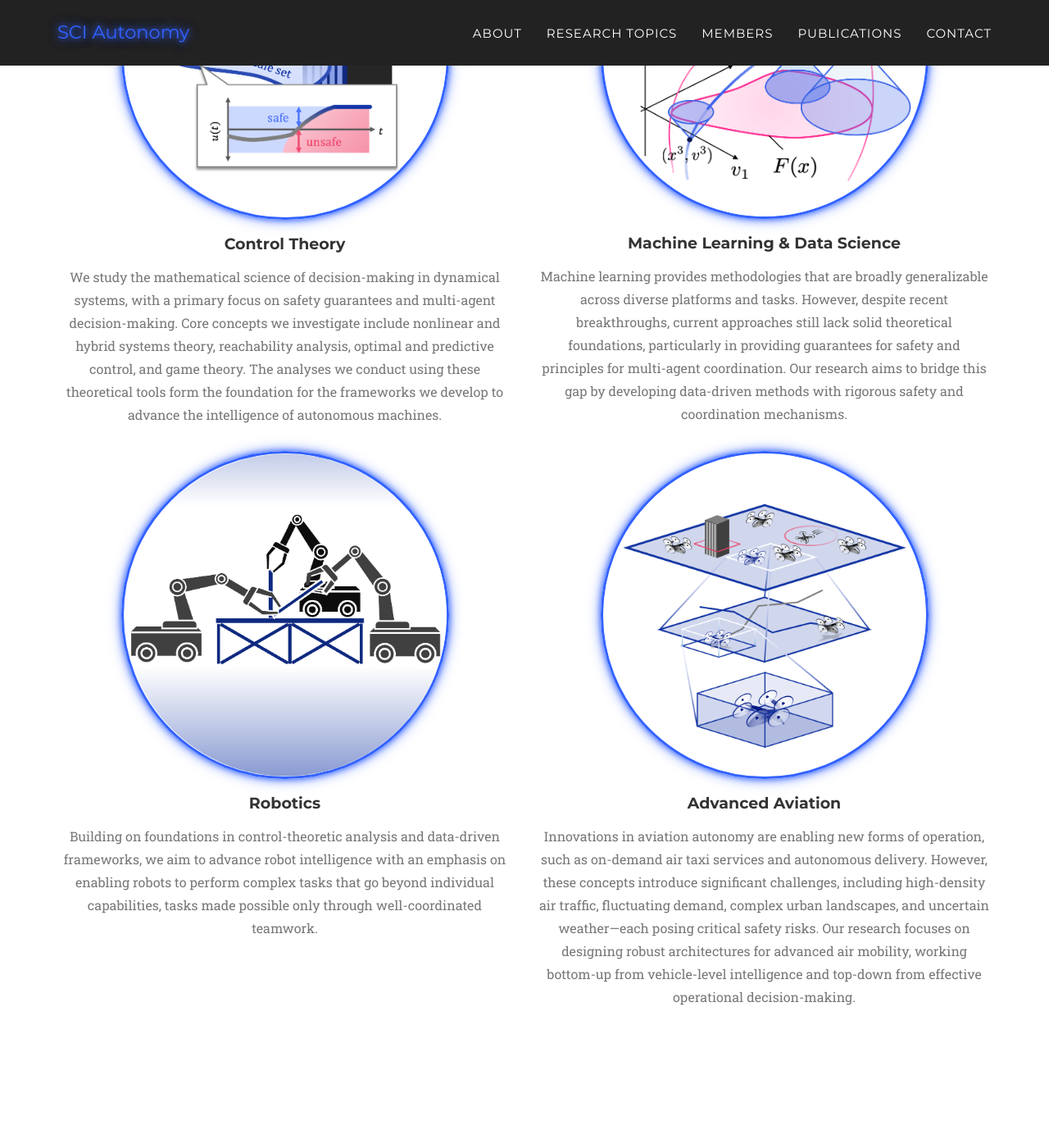
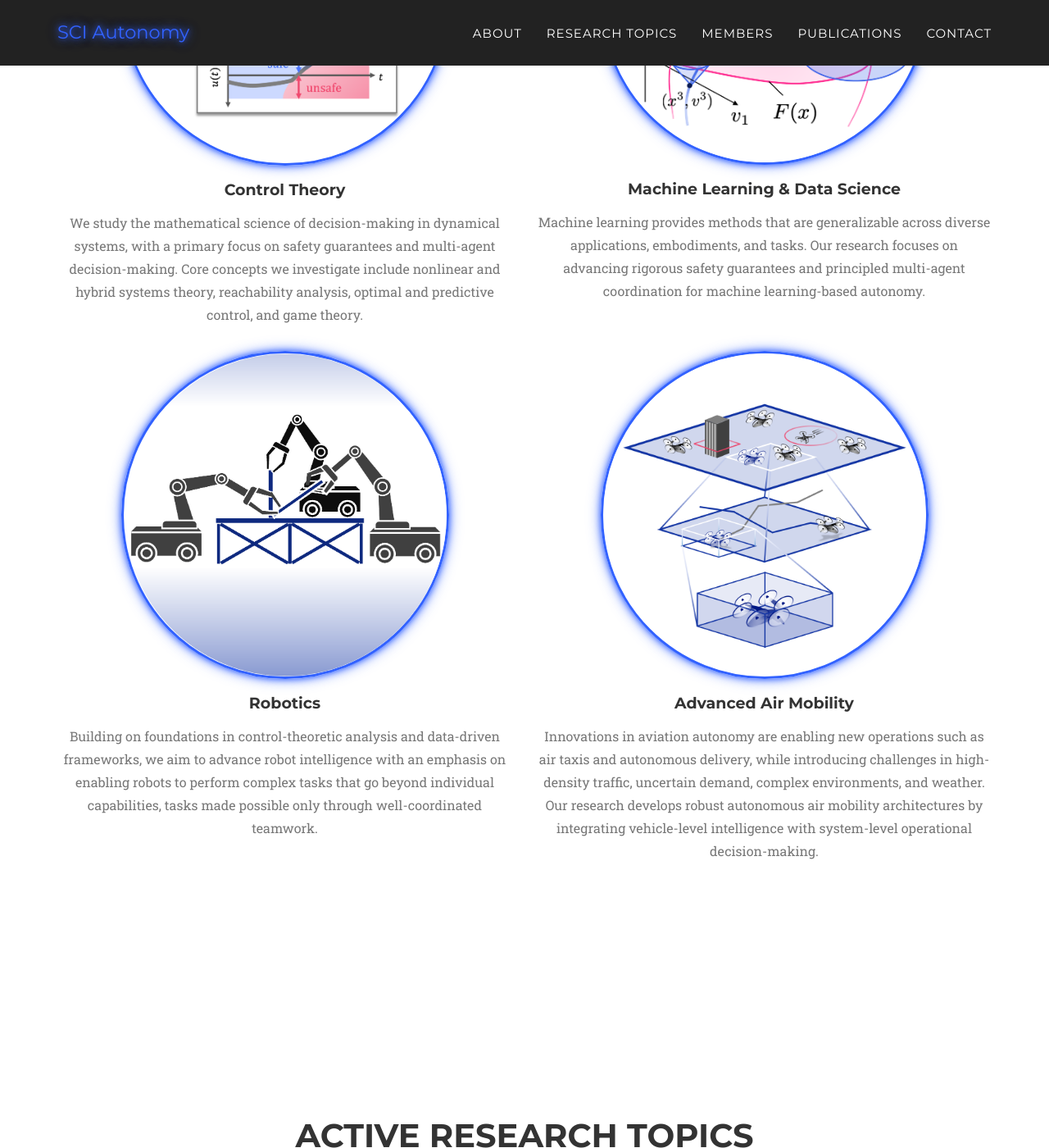
Before and after one commit to ChoiJangho/sci_autonomy_lab_website, a Jekyll site: the page built from index.html, in a window 1280 px wide and 1400 px high, scrolled down 1374 px. Shown: the whole window at 82% size. Built offline with Jekyll 4.4.1, drawn with Linux system fonts in a browser that asks for light colours; some web fonts are replaced; some of the changed text lies outside the part shown.

Commit message:
update about

```diff
--- a/_includes/about.html
+++ b/_includes/about.html
@@ -16,8 +16,8 @@
                     <h3 class="section-subheading text-muted"><strong>Welcome to the Safety and Collective Intelligence (SCI) Autonomy Lab.</strong><br><br>
                         SCI Autonomy Lab is a research group at the <a href="https://samueli.ucla.edu/" target="_blank">UCLA Samueli School of Engineering</a>,
                         Department of <a href="https://www.ee.ucla.edu/" target="_blank">Electrical and Computer Engineering</a>, directed by <a href="https://jay-choi.me/" target="_blank">Jason J. Choi</a>.<br><br>
-                        We study the science of intelligence for autonomous systems, such as robots and aircraft, with an emphasis on safety guarantees and collective intelligence.<br><br>
-                        Put more simply, we investigate how autonomous systems can make safer decisions and coordinate with other agents more effectively.<br><br>
+                        We develop the foundations of safe robotics and scale them to enable reliable collective autonomy.
+                        More broadly, we study the science of intelligence for embodied autonomous systems.<br><br>
                     </h3>
                 </div>
             </div>
@@ -29,16 +29,15 @@
                     <h4 class="about-heading">Control Theory</h4>
                     <p class="text-muted">We study the mathematical science of decision-making in dynamical systems, with a primary focus on safety guarantees and multi-agent decision-making.
                         Core concepts we investigate include nonlinear and hybrid systems theory, reachability analysis, optimal and predictive control, and game theory.
-                        The analyses we conduct using these theoretical tools form the foundation for the frameworks we develop to advance the intelligence of autonomous machines.</p>
+                    </p>
                 </div>
                 <div class="col-md-6">
                     <div class="about-icon-circle">
                         <img src="img/machine_learning.png" alt="Machine Learning & Data Science" class="about-icon">
                     </div>
                     <h4 class="about-heading">Machine Learning & Data Science</h4>
-                    <p class="text-muted">Machine learning provides methodologies that are broadly generalizable across diverse platforms and tasks.
-                        However, despite recent breakthroughs, current approaches still lack solid theoretical foundations, particularly in providing guarantees for safety and principles for multi-agent coordination.
-                        Our research aims to bridge this gap by developing data-driven methods with rigorous safety and coordination mechanisms.</p>
+                    <p class="text-muted">Machine learning provides methods that are generalizable across diverse applications, embodiments, and tasks.
+                        Our research focuses on advancing rigorous safety guarantees and principled multi-agent coordination for machine learning-based autonomy.</p>
                 </div>
             </div>
             <div class="row text-center">
@@ -53,10 +52,9 @@
                     <div class="about-icon-circle">
                         <img src="img/aam.png" alt="Advanced Aviation" class="about-icon">
                     </div>
-                    <h4 class="about-heading">Advanced Aviation</h4>
-                    <p class="text-muted">Innovations in aviation autonomy are enabling new forms of operation, such as on-demand air taxi services and autonomous delivery.
-                        However, these concepts introduce significant challenges, including high-density air traffic, fluctuating demand, complex urban landscapes, and uncertain weather—each posing critical safety risks.
-                        Our research focuses on designing robust architectures for advanced air mobility, working bottom-up from vehicle-level intelligence and top-down from effective operational decision-making.</p>
+                    <h4 class="about-heading">Advanced Air Mobility</h4>
+                    <p class="text-muted">Innovations in aviation autonomy are enabling new operations such as air taxis and autonomous delivery, while introducing challenges in high-density traffic, uncertain demand, complex environments, and weather.
+                        Our research develops robust autonomous air mobility architectures by integrating vehicle-level intelligence with system-level operational decision-making.</p>
                 </div>
             </div>
         </div>
```
